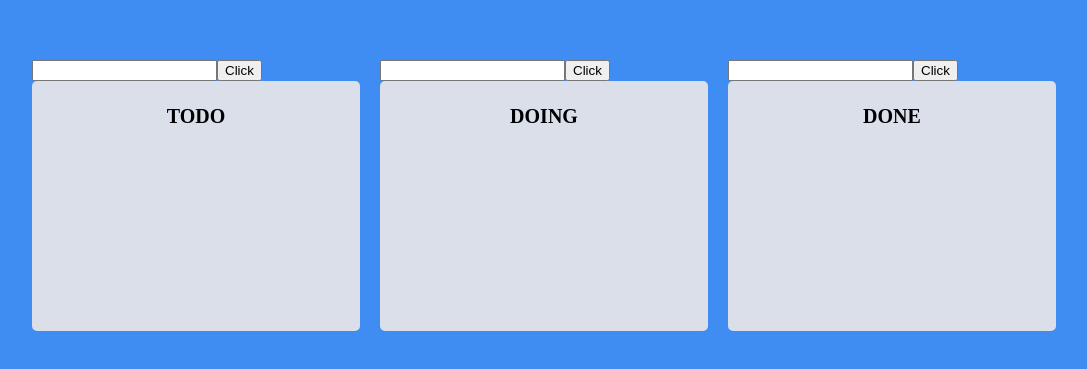
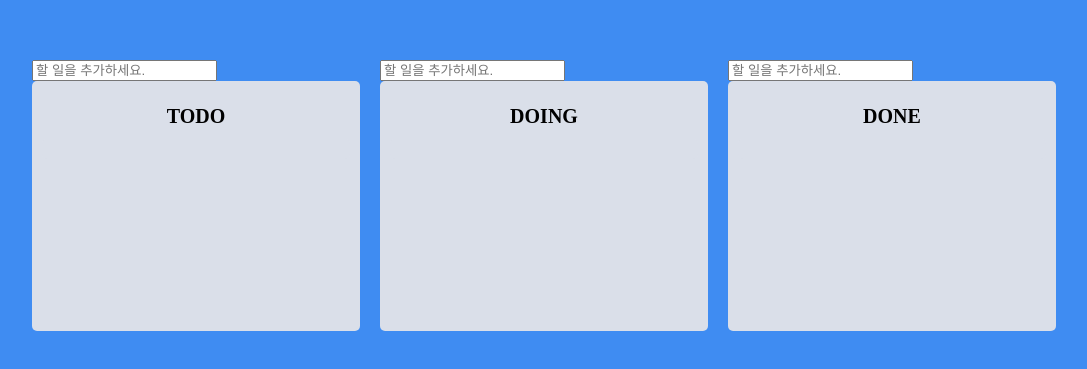
Before and after one commit to GitHubGW/react-trello, a React (Create React App) app: page / in a window 1280 px wide. Shown: the part 205-574 px from the top of the page, without its empty margins (96-1183 px from the left). Built offline with nearby package versions, Linux system fonts and the light colour scheme.

Commit message:
feat(DroppableBoard): create todo

```diff
--- a/src/components/DroppableBoard.tsx
+++ b/src/components/DroppableBoard.tsx
@@ -1,11 +1,17 @@
-import { useRef } from "react";
 import { Droppable, DroppableProvided, DroppableStateSnapshot } from "react-beautiful-dnd";
+import { useForm } from "react-hook-form";
+import { useSetRecoilState } from "recoil";
 import styled from "styled-components";
+import { Todo, TodosState, todosState } from "../atom";
 import DraggableCard from "./DraggableCard";
 
 interface DroppableBoardProps {
   boardId: string;
-  todos: any;
+  todos: Todo[];
+}
+
+interface FormData {
+  text: string;
 }
 
 const Board = styled.div`
@@ -32,25 +38,36 @@ const BoardContent = styled.div<{ isDraggingOver: boolean; draggingFromThisWith:
     props.isDraggingOver === true ? "rgba(178, 190, 195,0.5)" : props.draggingFromThisWith === true ? "rgba(231, 76, 60,0.8)" : props.theme.boardColor};
 `;
 
+const Form = styled.form``;
+
+const Input = styled.input``;
+
 const DroppableBoard = ({ boardId, todos }: DroppableBoardProps) => {
-  const inputRef = useRef<HTMLInputElement>(null);
+  const { register, handleSubmit, setValue, getValues } = useForm<FormData>({ mode: "onChange", defaultValues: { text: "" } });
+  const setTodos = useSetRecoilState(todosState);
 
-  const handleClick = () => {
-    console.log("inputRef", inputRef);
-    inputRef.current?.focus();
+  const onValid = (): void => {
+    setTodos((todos: TodosState) => {
+      const { text } = getValues();
+      const createdTodo: Todo = { id: Date.now(), text };
+      const result = { ...todos, [boardId]: [createdTodo, ...todos[boardId]] };
+      return result;
+    });
+    setValue("text", "");
   };
 
   return (
     <div>
-      <input ref={inputRef} type="text" />
-      <button onClick={handleClick}>Click</button>
+      <Form onSubmit={handleSubmit(onValid)}>
+        <Input {...register("text", { required: "할 일을 입력하세요." })} type="text" placeholder={`할 일을 추가하세요.`} />
+      </Form>
       <Droppable droppableId={boardId}>
         {(provided: DroppableProvided, { isDraggingOver, draggingOverWith, draggingFromThisWith, isUsingPlaceholder }: DroppableStateSnapshot) => (
           <Board ref={provided.innerRef} {...provided.droppableProps}>
             <BoardId>{boardId}</BoardId>
             <BoardContent isDraggingOver={isDraggingOver} draggingFromThisWith={Boolean(draggingFromThisWith)}>
-              {todos.map((todo: string, index: number) => (
-                <DraggableCard key={todo} index={index} todo={todo} />
+              {todos.map((todo: Todo, index: number) => (
+                <DraggableCard key={todo.id} index={index} boardId={boardId} todoId={todo.id} todoText={todo.text} />
               ))}
               {provided.placeholder}
             </BoardContent>
```
